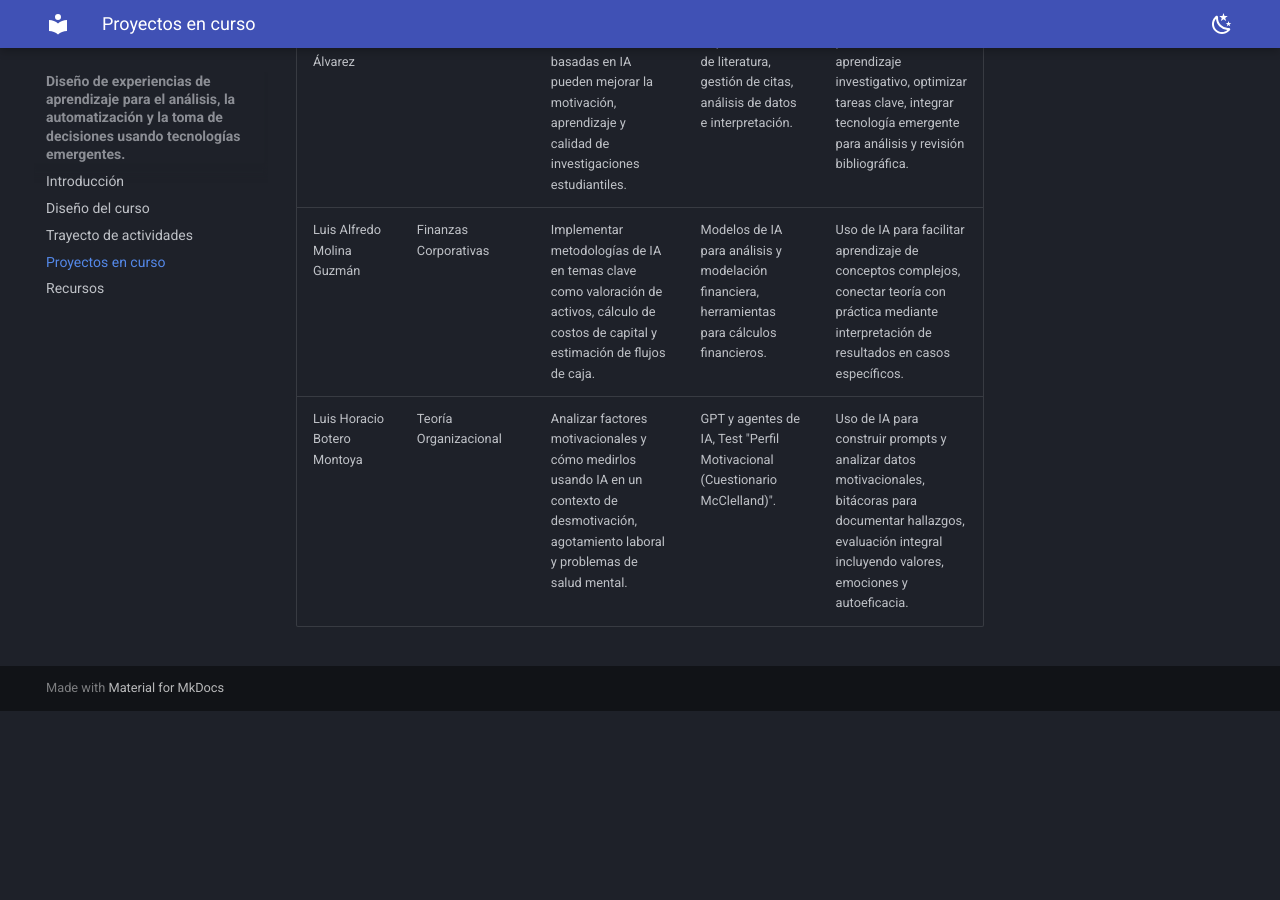
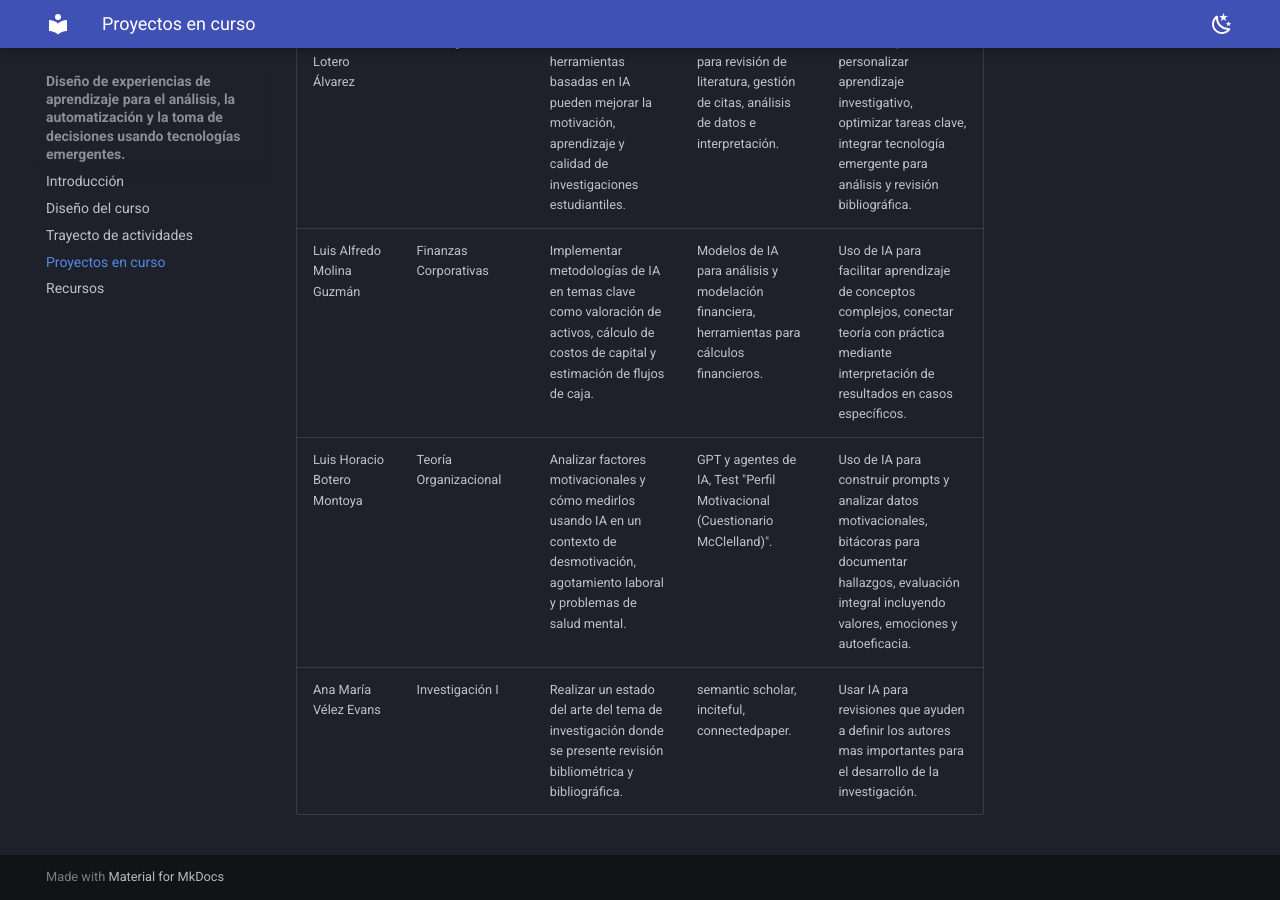
Before and after one commit to juanferfranco/cursoDeaIa, an MkDocs documentation site: the page built from docs/projects.md, in a window 1280 px wide and 900 px high, scrolled down 1657 px. Built offline with MkDocs 1.6.1 and Material for MkDocs 9.7.7, drawn with Linux system fonts in a browser that asks for light colours; before the commit the page ends 2368 px from its top, so only the background shows below that.

Commit message:
Add Ana project

```diff
--- a/docs/projects.md
+++ b/docs/projects.md
@@ -15,3 +15,4 @@ ajustes. Siéntense en la libertad de improvisar como lo haría un músico de Ja
 | Liliana Lotero Álvarez        | Investigación I                                 | Examinar cómo las herramientas basadas en IA pueden mejorar la motivación, aprendizaje y calidad de investigaciones estudiantiles.                                | Herramientas de IA para revisión de literatura, gestión de citas, análisis de datos e interpretación. | Uso de IA para personalizar aprendizaje investigativo, optimizar tareas clave, integrar tecnología emergente para análisis y revisión bibliográfica.                          |
 | Luis Alfredo Molina Guzmán    | Finanzas Corporativas                           | Implementar metodologías de IA en temas clave como valoración de activos, cálculo de costos de capital y estimación de flujos de caja.                            | Modelos de IA para análisis y modelación financiera, herramientas para cálculos financieros.            | Uso de IA para facilitar aprendizaje de conceptos complejos, conectar teoría con práctica mediante interpretación de resultados en casos específicos.                          |
 | Luis Horacio Botero Montoya   | Teoría Organizacional                           | Analizar factores motivacionales y cómo medirlos usando IA en un contexto de desmotivación, agotamiento laboral y problemas de salud mental.                      | GPT y agentes de IA, Test "Perfil Motivacional (Cuestionario McClelland)".                             | Uso de IA para construir prompts y analizar datos motivacionales, bitácoras para documentar hallazgos, evaluación integral incluyendo valores, emociones y autoeficacia.       |
+| Ana María Vélez Evans   | Investigación I                           | Realizar un estado del arte del tema de investigación donde se presente revisión bibliométrica y bibliográfica.                      | semantic scholar, inciteful, connectedpaper.                             | Usar IA para revisiones que ayuden a definir los autores mas importantes para el desarrollo de la investigación.       |
```
